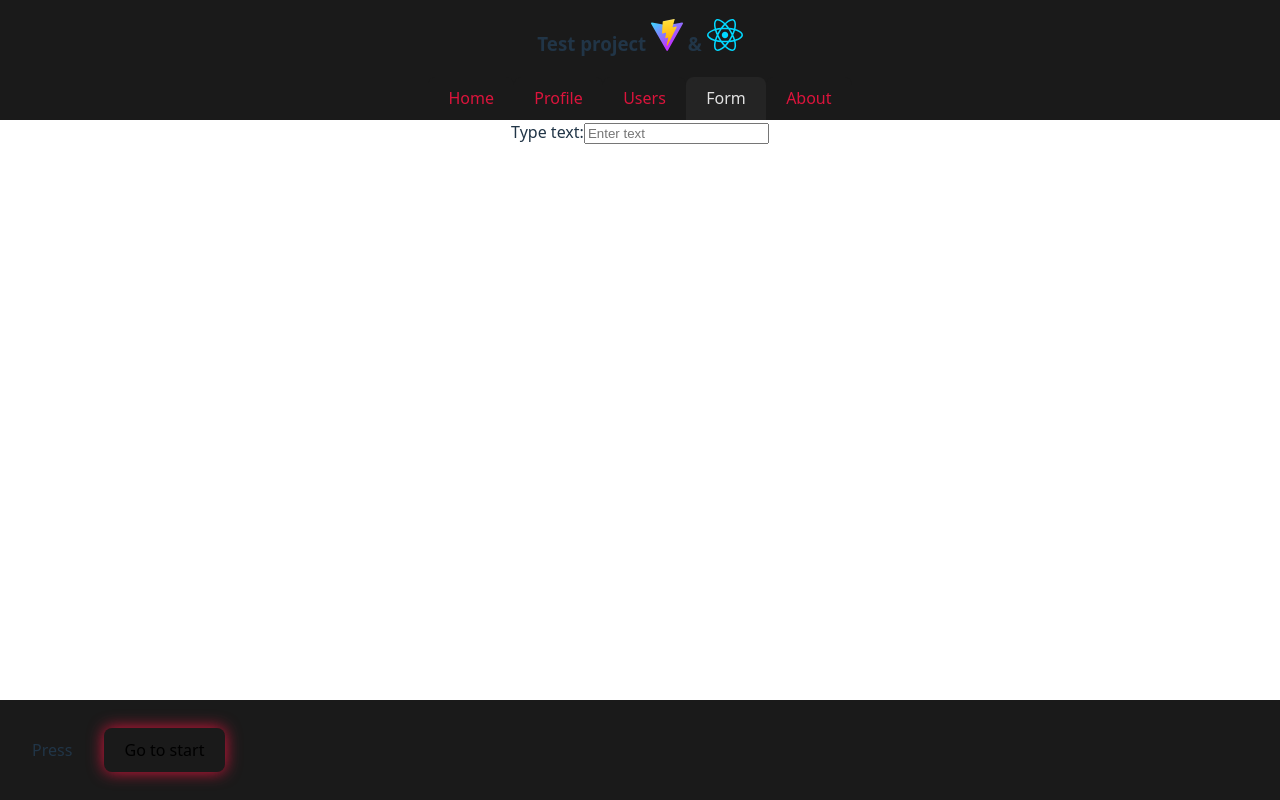
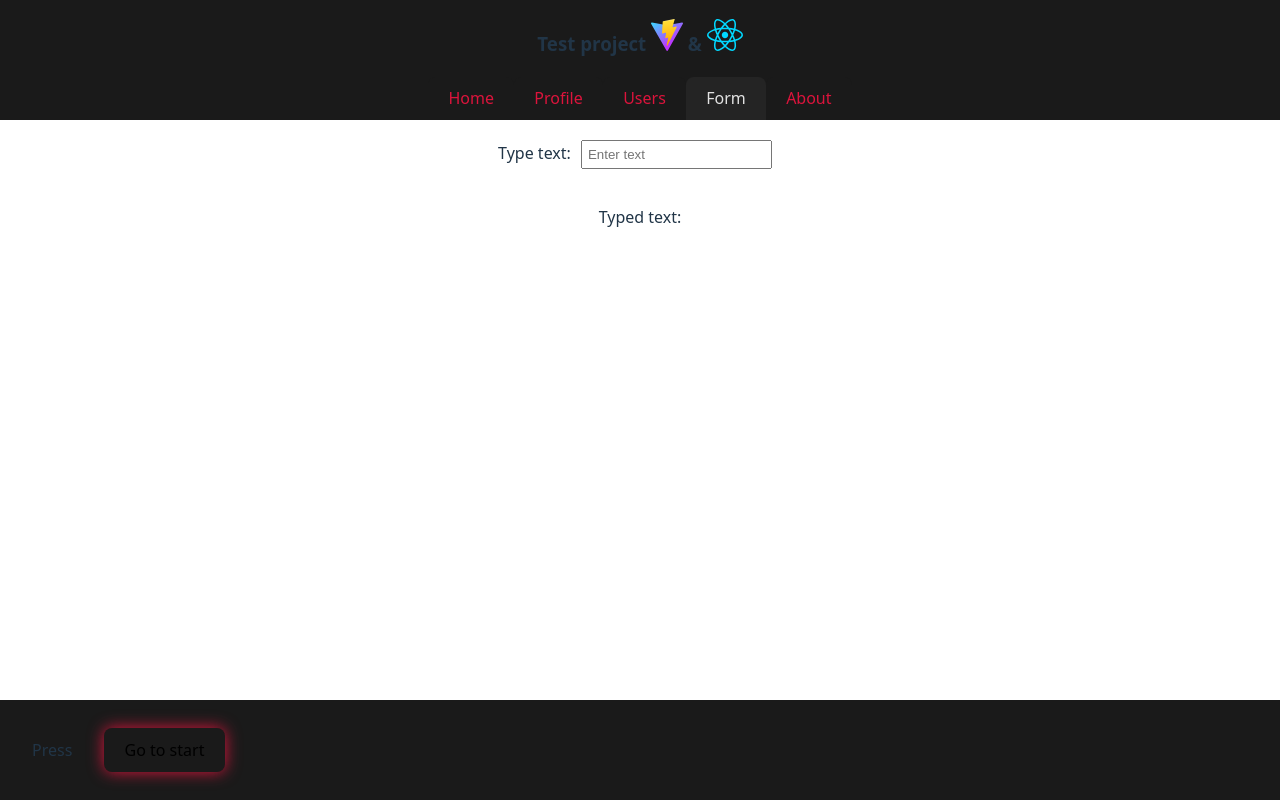
Before and after one commit to PavelPleshkov/vite-project, a React (Vite) app: page / in a window 1280 px wide. Both pictures are taken after a click on the button "Form". Built offline with nearby package versions, Linux system fonts and the light colour scheme.

Commit message:
feat: add Form page, delete autofocus from input in Users page

```diff
--- a/src/components/pages/FormPage/FormPage.jsx
+++ b/src/components/pages/FormPage/FormPage.jsx
@@ -1,11 +1,24 @@
+import { useState } from "react";
 import s from "./FormPage.module.css";
 
 function Form() {
+  const [value, setValue] = useState("");
+
   return (
-    <form className={s.form}>
-      <label htmlFor="input">Type text:</label>
-      <input id="input" type="text" placeholder="Enter text" />
-    </form>
+    <>
+      <form className={s.form}>
+        <label htmlFor="input">Type text:</label>
+        <input
+          id="input"
+          type="text"
+          value={value}
+          onChange={(e) => setValue(e.target.value)}
+          placeholder="Enter text"
+        />
+      </form>
+      <p>Typed text:</p>
+      <pre>{value}</pre>
+    </>
   );
 }
 
--- a/src/components/pages/FormPage/FormPage.module.css
+++ b/src/components/pages/FormPage/FormPage.module.css
@@ -1,3 +1,12 @@
 .form {
   display: block;
+
+  label {
+    display: inline-block;
+  }
+
+  input {
+    margin: 20px 10px;
+    padding: 5px;
+  }
 }
--- a/src/components/pages/UsersPage/UsersPage.jsx
+++ b/src/components/pages/UsersPage/UsersPage.jsx
@@ -26,7 +26,6 @@ function UsersPage() {
           Search:
         </label>
         <input
-          autoFocus
           className={s.formItem}
           id="searchInput"
           type="text"
```
